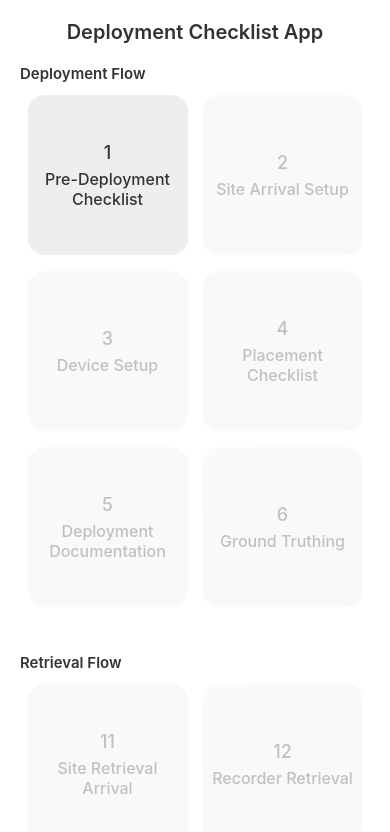
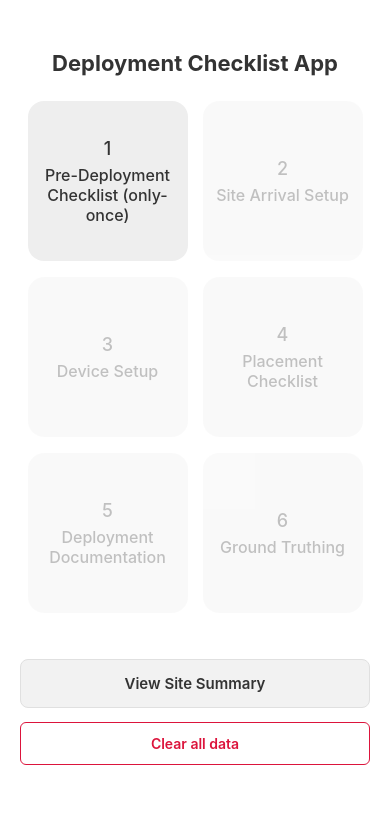
Before and after one commit to ishanksharmaa/Deployment-Checklist-App, a React Native app: screen /DeviceSetup in a window 390 px wide. Shown: the top 832 px of the page. Built offline with nearby package versions, Linux system fonts and the light colour scheme.

Commit message:
app completed with deployment and retrieval checklist

```diff
--- a/src/constants/steps.js
+++ b/src/constants/steps.js
@@ -8,7 +8,7 @@ export const STEPS = [
 
   {
     id: 1,
-    title: "Pre-Deployment Checklist",
+    title: "Pre-Deployment Checklist (only-once)",
     screen: "PreDeployment",
     type: "deployment",
   },
--- a/src/screens/DeviceSetupScreen.js
+++ b/src/screens/DeviceSetupScreen.js
@@ -10,7 +10,6 @@ import {
   ScrollView,
 } from "react-native";
 import AsyncStorage from "@react-native-async-storage/async-storage";
-// import DateTimePicker from "@react-native-community/datetimepicker";
 
 import { LightTheme, DarkTheme } from "../constants/theme";
 import { setCurrentStep } from "../storage/progressStorage";
@@ -28,9 +27,9 @@ export default function DeviceSetupScreen({ navigation }) {
   const [batteryOk, setBatteryOk] = useState(false);
   const [sdOk, setSdOk] = useState(false);
 
+  const [startDate, setStartDate] = useState(""); // DD-MM-YYYY
+  const [startTime, setStartTime] = useState(""); // HH:MM
   const [duration, setDuration] = useState("");
-  const [startTime, setStartTime] = useState(null);
-  const [showTimePicker, setShowTimePicker] = useState(false);
   const [scheduleConfirmed, setScheduleConfirmed] = useState(false);
 
   /* ---------- LOAD CURRENT SITE ---------- */
@@ -53,10 +52,14 @@ export default function DeviceSetupScreen({ navigation }) {
     }
   };
 
+  /* ---------- VALIDATION HELPERS ---------- */
+  const isValidDate = (v) => /^\d{2}-\d{2}-\d{4}$/.test(v);
+  const isValidTime = (v) => /^\d{2}:\d{2}$/.test(v);
+
   /* ---------- COMPLETE ---------- */
   const onComplete = async () => {
     if (!deviceId.trim()) {
-      Alert.alert("Missing info", "Please enter Device ID / Serial.");
+      Alert.alert("Missing info", "Enter Device ID / Serial.");
       return;
     }
 
@@ -68,26 +71,25 @@ export default function DeviceSetupScreen({ navigation }) {
       return;
     }
 
-    if (!startTime) {
-      Alert.alert(
-        "Missing info",
-        "Select scheduled recording start time."
-      );
+    if (!isValidDate(startDate)) {
+      Alert.alert("Invalid date", "Use DD-MM-YYYY format.");
+      return;
+    }
+
+    if (!isValidTime(startTime)) {
+      Alert.alert("Invalid time", "Use HH:MM (24-hour) format.");
       return;
     }
 
     if (!duration) {
-      Alert.alert(
-        "Missing info",
-        "Select expected recording duration."
-      );
+      Alert.alert("Missing info", "Select recording duration.");
       return;
     }
 
     if (!scheduleConfirmed) {
       Alert.alert(
         "Confirmation required",
-        "Please confirm the schedule matches the deployment window."
+        "Confirm schedule matches deployment window."
       );
       return;
     }
@@ -99,8 +101,9 @@ export default function DeviceSetupScreen({ navigation }) {
           customMode,
           batteriesOk: batteryOk,
           sdOk,
-          startTime: startTime.toISOString(),
-          duration, // days (string)
+          startDate,   // DD-MM-YYYY
+          startTime,   // HH:MM
+          duration,    // days
           scheduleConfirmed,
         },
       });
@@ -108,10 +111,7 @@ export default function DeviceSetupScreen({ navigation }) {
       await setCurrentStep(4);
       navigation.navigate("Placement");
     } catch {
-      Alert.alert(
-        "Error",
-        "Failed to save device setup. Please try again."
-      );
+      Alert.alert("Error", "Failed to save device setup.");
     }
   };
 
@@ -123,10 +123,7 @@ export default function DeviceSetupScreen({ navigation }) {
         onBack={() => navigation.navigate("Home")}
       />
 
-      <ScrollView
-        contentContainerStyle={styles.container}
-        showsVerticalScrollIndicator={false}
-      >
+      <ScrollView contentContainerStyle={styles.container}>
         <TextInput
           placeholder="Device ID / Serial"
           placeholderTextColor="#888"
@@ -139,7 +136,7 @@ export default function DeviceSetupScreen({ navigation }) {
         />
 
         <CheckItem
-          label="Device switched to CUSTOM mode (LED should be green)"
+          label="Device switched to CUSTOM mode (LED green)"
           checked={customMode}
           onPress={() => setCustomMode(!customMode)}
           colors={colors}
@@ -159,57 +156,46 @@ export default function DeviceSetupScreen({ navigation }) {
           colors={colors}
         />
 
-        {/* START TIME */}
+        {/* DATE */}
         <Text style={[styles.subTitle, { color: colors.text }]}>
-          Scheduled Start Time
+          Scheduled Start Date (DD-MM-YYYY)
         </Text>
+        <TextInput
+          placeholder="DD-MM-YYYY"
+          placeholderTextColor="#888"
+          value={startDate}
+          onChangeText={setStartDate}
+          keyboardType="numeric"
+          style={[
+            styles.input,
+            { color: colors.text, borderColor: colors.border },
+          ]}
+        />
 
-        <TouchableOpacity
+        {/* TIME */}
+        <Text style={[styles.subTitle, { color: colors.text }]}>
+          Scheduled Start Time (HH:MM)
+        </Text>
+        <TextInput
+          placeholder="HH:MM"
+          placeholderTextColor="#888"
+          value={startTime}
+          onChangeText={setStartTime}
+          keyboardType="numeric"
           style={[
-            styles.timeBtn,
-            { borderColor: colors.border },
+            styles.input,
+            { color: colors.text, borderColor: colors.border },
           ]}
-          onPress={() => setShowTimePicker(true)}
-        >
-          <Text style={{ color: startTime ? colors.text : "#888" }}>
-            {startTime
-              ? startTime.toLocaleTimeString()
-              : "Select start time"}
-          </Text>
-        </TouchableOpacity>
-
-        {showTimePicker && (
-          <DateTimePicker
-            mode="time"
-            value={startTime || new Date()}
-            onChange={(e, date) => {
-              setShowTimePicker(false);
-              if (date) setStartTime(date);
-            }}
-          />
-        )}
+        />
 
         {/* DURATION */}
         <Text style={[styles.subTitle, { color: colors.text }]}>
           Expected Recording Duration
         </Text>
-
         <View style={styles.row}>
-          <DurationBtn
-            label="1 day"
-            active={duration === "1"}
-            onPress={() => setDuration("1")}
-          />
-          <DurationBtn
-            label="3 days"
-            active={duration === "3"}
-            onPress={() => setDuration("3")}
-          />
-          <DurationBtn
-            label="5 days"
-            active={duration === "5"}
-            onPress={() => setDuration("5")}
-          />
+          <DurationBtn label="1 day" active={duration === "1"} onPress={() => setDuration("1")} />
+          <DurationBtn label="3 days" active={duration === "3"} onPress={() => setDuration("3")} />
+          <DurationBtn label="5 days" active={duration === "5"} onPress={() => setDuration("5")} />
         </View>
 
         <CheckItem
@@ -219,11 +205,10 @@ export default function DeviceSetupScreen({ navigation }) {
           colors={colors}
         />
 
-        {/* TROUBLESHOOTING */}
         <View style={[styles.infoBox, { backgroundColor: colors.card }]}>
           <Text style={{ color: colors.text, fontSize: 13 }}>
-            • No LED flash → Check battery orientation{"\n"}
-            • Red LED flashing → Reinsert SD card firmly{"\n"}
+            • No LED → Check battery orientation{"\n"}
+            • Red LED → Reinsert SD card{"\n"}
             • Still issues → Report to Darukaa.Earth
           </Text>
         </View>
@@ -241,7 +226,7 @@ export default function DeviceSetupScreen({ navigation }) {
   );
 }
 
-/* ---------- components ---------- */
+/* ---------- COMPONENTS ---------- */
 
 function CheckItem({ label, checked, onPress, colors }) {
   return (
@@ -260,10 +245,7 @@ function CheckItem({ label, checked, onPress, colors }) {
       >
         {checked && <Text style={styles.tick}>✓</Text>}
       </View>
-
-      <Text style={[styles.checkText, { color: colors.text }]}>
-        {label}
-      </Text>
+      <Text style={[styles.checkText, { color: colors.text }]}>{label}</Text>
     </TouchableOpacity>
   );
 }
@@ -277,14 +259,12 @@ function DurationBtn({ label, active, onPress }) {
       ]}
       onPress={onPress}
     >
-      <Text style={{ color: active ? "#fff" : "#000" }}>
-        {label}
-      </Text>
+      <Text style={{ color: active ? "#fff" : "#000" }}>{label}</Text>
     </TouchableOpacity>
   );
 }
 
-/* ---------- styles ---------- */
+/* ---------- STYLES ---------- */
 
 const styles = StyleSheet.create({
   container: { padding: 20 },
@@ -317,18 +297,18 @@ const styles = StyleSheet.create({
   },
 
   tick: { color: "#fff", fontWeight: "600" },
-
   checkText: { flex: 1, fontSize: 14 },
 
   subTitle: {
     marginTop: 16,
-    marginBottom: 8,
+    marginBottom: 6,
     fontSize: 14,
   },
 
   row: {
     flexDirection: "row",
     justifyContent: "space-between",
+    marginBottom: 12,
   },
 
   durationBtn: {
@@ -337,12 +317,6 @@ const styles = StyleSheet.create({
     borderRadius: 8,
     alignItems: "center",
     marginRight: 8,
-  },
-
-  timeBtn: {
-    borderWidth: 1,
-    borderRadius: 8,
-    padding: 12,
   },
 
   infoBox: {
--- a/src/screens/HomeScreen.js
+++ b/src/screens/HomeScreen.js
@@ -9,10 +9,14 @@ import {
   ScrollView,
 } from "react-native";
 import { useFocusEffect } from "@react-navigation/native";
+import AsyncStorage from "@react-native-async-storage/async-storage";
 
 import { LightTheme, DarkTheme } from "../constants/theme";
-import { getCurrentStep } from "../storage/progressStorage";
-import { isAllSitesCompleted } from "../storage/sitesStorage";
+import { getCurrentStep, resetProgress } from "../storage/progressStorage";
+import {
+  isAllSitesCompleted,
+  resetAllSites,
+} from "../storage/sitesStorage";
 import StepButton from "../components/StepButton";
 import { STEPS } from "../constants/steps";
 
@@ -30,7 +34,7 @@ export default function HomeScreen({ navigation }) {
     }, [])
   );
 
-  /* ---------- LOAD DATA ---------- */
+  /* ---------- LOAD STATE ---------- */
   const loadData = async () => {
     try {
       const step = await getCurrentStep();
@@ -41,15 +45,52 @@ export default function HomeScreen({ navigation }) {
     } catch {
       Alert.alert(
         "Error",
-        "Failed to load progress. Please restart the app."
+        "Failed to load progress. Restart app."
       );
     }
   };
 
-  /* ---------- STEP NAV GUARD ---------- */
+  /* ---------- CLEAR ALL DATA ---------- */
+  const handleClearAll = () => {
+    Alert.alert(
+      "Clear all data?",
+      "This will permanently delete all deployment and retrieval data.",
+      [
+        { text: "Cancel", style: "cancel" },
+        {
+          text: "Clear",
+          style: "destructive",
+          onPress: confirmClearAll,
+        },
+      ]
+    );
+  };
+
+  const confirmClearAll = async () => {
+    try {
+      await AsyncStorage.clear();
+      await resetAllSites();
+      await resetProgress();
+
+      Alert.alert(
+        "Cleared",
+        "All app data has been reset."
+      );
+
+      navigation.replace("Home");
+    } catch {
+      Alert.alert(
+        "Error",
+        "Failed to clear storage."
+      );
+    }
+  };
+
+  /* ---------- STEP HANDLER ---------- */
   const handleStepPress = (step) => {
-    // deployment steps
     if (step.type === "deployment") {
+      if (allSitesDone) return;
+
       if (step.id > currentStep) {
         Alert.alert(
           "Step locked",
@@ -61,12 +102,11 @@ export default function HomeScreen({ navigation }) {
       return;
     }
 
-    // retrieval steps
     if (step.type === "retrieval") {
       if (!allSitesDone) {
         Alert.alert(
           "Retrieval locked",
-          "Complete deployment for all sites before retrieval."
+          "Complete deployment for all sites first."
         );
         return;
       }
@@ -74,7 +114,6 @@ export default function HomeScreen({ navigation }) {
     }
   };
 
-  /* ---------- FILTER STEPS ---------- */
   const deploymentSteps = STEPS.filter(
     (s) => s.type === "deployment"
   );
@@ -88,14 +127,19 @@ export default function HomeScreen({ navigation }) {
       style={{ flex: 1, backgroundColor: colors.background }}
       contentContainerStyle={styles.container}
     >
+      {/* HEADER */}
+      <View style={styles.headerRow}>
         <Text style={styles.header}>
           Deployment Checklist App
         </Text>
+      </View>
 
-      {/* ---------- DEPLOYMENT ---------- */}
-      <Text style={styles.sectionTitle}>
+      {/* DEPLOYMENT */}
+      {!allSitesDone && (
+        <>
+          {/* <Text style={styles.sectionTitle}>
             Deployment Flow
-      </Text>
+          </Text> */}
 
           <View style={styles.grid}>
             {deploymentSteps.map((step) => (
@@ -103,18 +147,19 @@ export default function HomeScreen({ navigation }) {
                 key={step.id}
                 step={step}
                 currentStep={currentStep}
-            onPress={() => handleStepPress(step)}
+                onPress={() =>
+                  handleStepPress(step)
+                }
               />
             ))}
           </View>
+        </>
+      )}
 
-      {/* ---------- RETRIEVAL ---------- */}
-      <Text
-        style={[
-          styles.sectionTitle,
-          { marginTop: 30 },
-        ]}
-      >
+      {/* RETRIEVAL */}
+      {allSitesDone && (
+        <>
+          <Text style={styles.sectionTitle}>
             Retrieval Flow
           </Text>
 
@@ -123,15 +168,17 @@ export default function HomeScreen({ navigation }) {
               <StepButton
                 key={step.id}
                 step={step}
-            currentStep={
-              allSitesDone ? step.id : 0
+                currentStep={step.id}
+                onPress={() =>
+                  handleStepPress(step)
                 }
-            onPress={() => handleStepPress(step)}
               />
             ))}
           </View>
+        </>
+      )}
 
-      {/* ---------- SUMMARY ---------- */}
+      {/* SUMMARY */}
       <TouchableOpacity
         style={styles.summaryBtn}
         onPress={() =>
@@ -158,11 +205,17 @@ export default function HomeScreen({ navigation }) {
           </Text>
         </TouchableOpacity>
       )}
+      <TouchableOpacity
+        onPress={handleClearAll}
+        style={styles.clearBtn}
+      >
+        <Text style={styles.clearText}>Clear all data</Text>
+      </TouchableOpacity>
     </ScrollView>
   );
 }
 
-/* ---------- styles ---------- */
+/* ---------- STYLES ---------- */
 
 const getStyles = (colors) =>
   StyleSheet.create({
@@ -170,12 +223,32 @@ const getStyles = (colors) =>
       padding: 20,
       paddingBottom: 40,
     },
+    headerRow: {
+      flexDirection: "row",
+      justifyContent: "center",
+      alignItems: "center",
+      marginBottom: 25,
+      marginTop: 30,
+    },
     header: {
-      fontSize: 20,
+      fontSize: 22,
+      fontWeight: "700",
+      color: colors.text,
+    },
+    clearBtn: {
+      paddingHorizontal: 0,
+      paddingVertical: 12,
+      borderRadius: 6,
+      borderWidth: 1,
+      alignItems: "center",
+      justifyContent: "center",
+      borderColor: "#DC143C",
+      marginTop: 14,
+    },
+    clearText: {
+      color: "#DC143C",
       fontWeight: "600",
-      marginBottom: 20,
-      textAlign: "center",
-      color: colors.text,
+      fontSize: 14,
     },
     sectionTitle: {
       fontSize: 15,
```
Also changed, not shown: src/screens/SiteSummaryScreen.js (+7 -1 lines), src/storage/sitesStorage.js (+21 -11 lines). Lines whose indentation alone changed are shown as unchanged.
